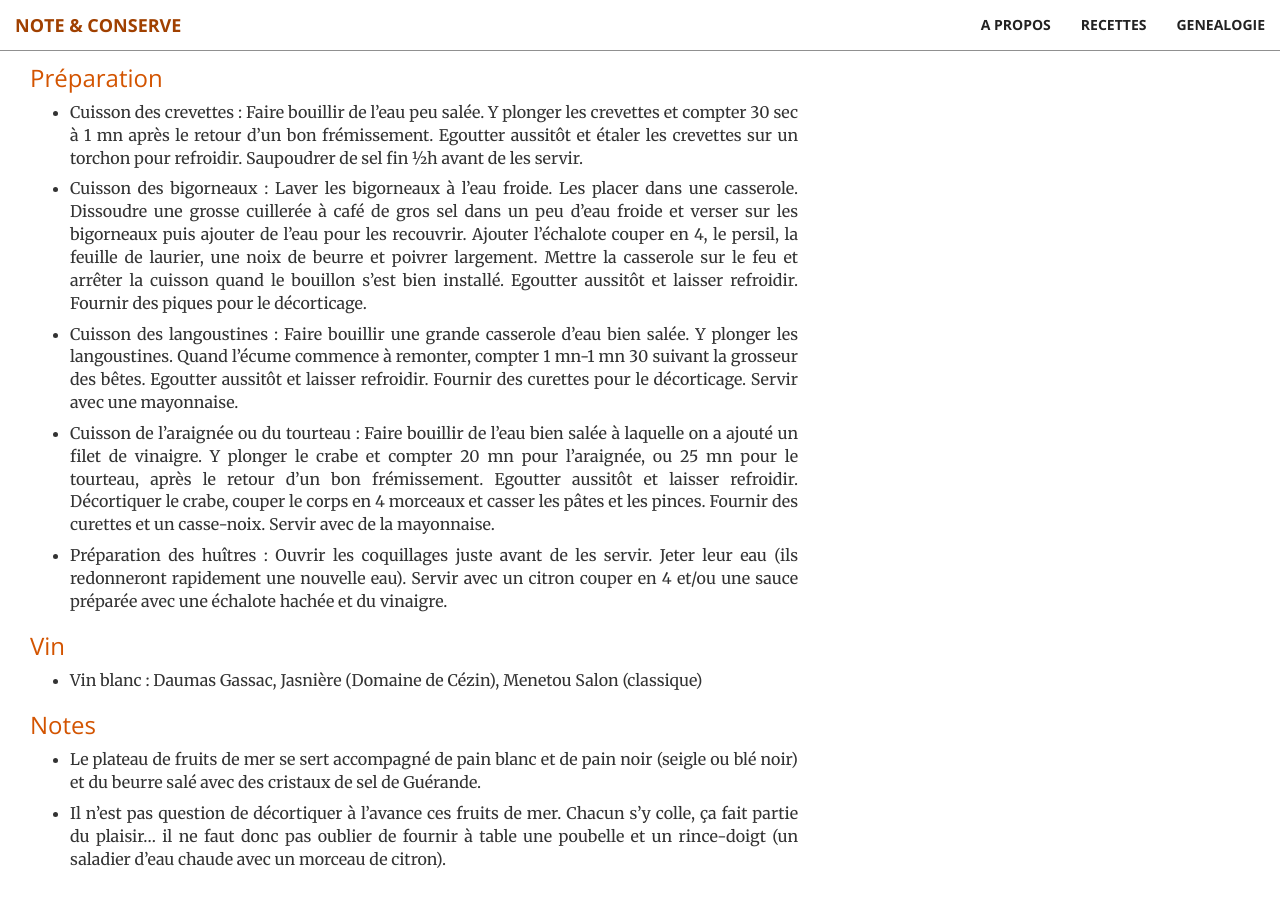
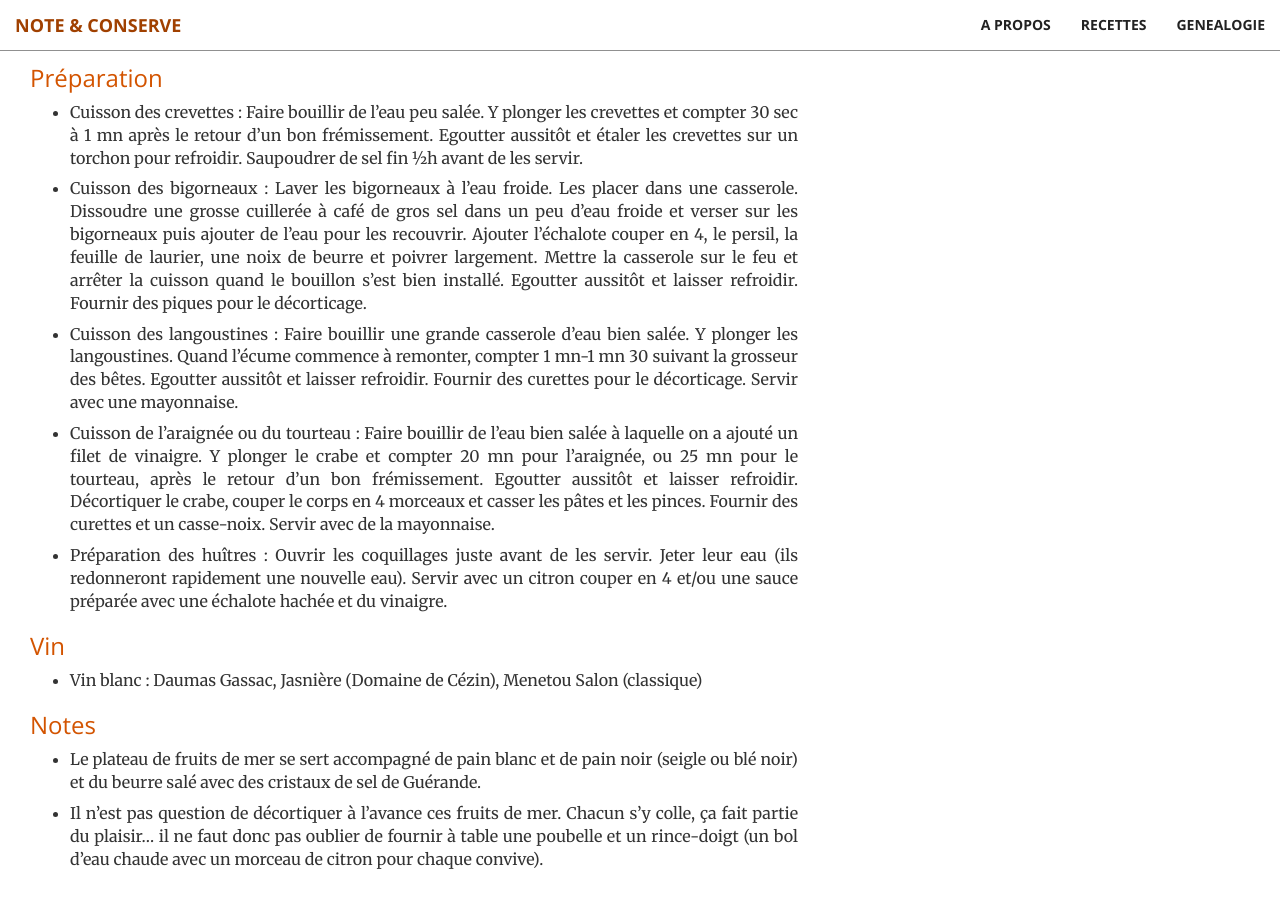
Before and after one commit to brignogan/brignogan.github.io, a Jekyll site: the page built from _posts/2018-05-16-plateaudefruitsdemer.md, in a window 1280 px wide and 900 px high, scrolled down 986 px. Built offline with Jekyll 4.4.1, drawn with Linux system fonts in a browser that asks for light colours.

Commit message:
Update 2018-05-16-plateaudefruitsdemer.md
correction des notes

```diff
--- a/_posts/2018-05-16-plateaudefruitsdemer.md
+++ b/_posts/2018-05-16-plateaudefruitsdemer.md
@@ -39,4 +39,4 @@ Cette recette vient de Renée (Coat Tanguy).
 
 ### Notes
 * Le plateau de fruits de mer se sert accompagné de pain blanc et de pain noir (seigle ou blé noir) et du beurre salé avec des cristaux de sel de Guérande.
-* Il n'est pas question de décortiquer à l'avance ces fruits de mer. Chacun s'y colle, ça fait partie du plaisir… il ne faut donc pas oublier de fournir à table une poubelle et un rince-doigt (un saladier d'eau chaude avec un morceau de citron).
+* Il n'est pas question de décortiquer à l'avance ces fruits de mer. Chacun s'y colle, ça fait partie du plaisir… il ne faut donc pas oublier de fournir à table une poubelle et un rince-doigt (un bol d'eau chaude avec un morceau de citron pour chaque convive).
```
